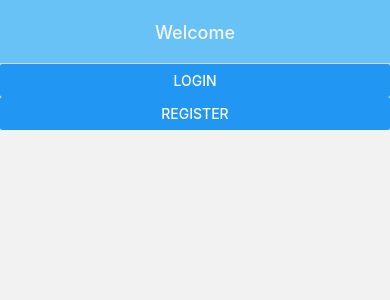
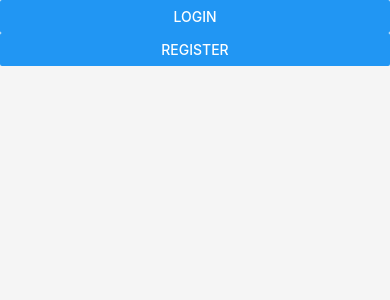
Before and after one commit to theton1k/kernelics, a React Native app: screen /AuthStack in a window 390 px wide. Shown: the top 300 px of the page. Built offline with nearby package versions, Linux system fonts and the light colour scheme.

Commit message:
fix navigation

```diff
--- a/src/navigation/Auth/index.tsx
+++ b/src/navigation/Auth/index.tsx
@@ -1,7 +1,7 @@
 import { createNativeStackNavigator } from '@react-navigation/native-stack';
 import { Login, Registration, Welcome } from '../../screens/AuthStack';
 import { RootStackParamList } from '../types';
-import { navigatorDefaultProps } from '../../theme';
+import { navigatorDefaultOptions } from '../../theme';
 
 const Stack = createNativeStackNavigator<RootStackParamList>();
 
@@ -9,10 +9,22 @@ const Auth = () => {
   return (
     <Stack.Navigator
       initialRouteName={'Welcome'}
-      screenOptions={navigatorDefaultProps}>
-      <Stack.Screen name={'Welcome'} component={Welcome} />
-      <Stack.Screen name={'Login'} component={Login} />
-      <Stack.Screen name={'Register'} component={Registration} />
+      screenOptions={navigatorDefaultOptions}>
+      <Stack.Screen
+        name={'Welcome'}
+        component={Welcome}
+        options={{ headerShown: false }}
+      />
+      <Stack.Screen
+        name={'Login'}
+        component={Login}
+        options={{ title: 'Login' }}
+      />
+      <Stack.Screen
+        name={'Register'}
+        component={Registration}
+        options={{ title: 'Registration' }}
+      />
     </Stack.Navigator>
   );
 };
--- a/src/theme/index.ts
+++ b/src/theme/index.ts
@@ -1,2 +1,3 @@
 export { colors } from './colors';
-export { navigatorDefaultProps } from './navigatorDefaultOptions';
+export { constants } from './constants';
+export { navigatorDefaultOptions } from './navigatorDefaultOptions';
--- a/src/theme/navigatorDefaultOptions.tsx
+++ b/src/theme/navigatorDefaultOptions.tsx
@@ -1,6 +1,6 @@
 import { colors } from './colors';
 
-export const navigatorDefaultProps = {
+export const navigatorDefaultOptions = {
   headerStyle: {
     backgroundColor: colors.primary,
   },
@@ -10,4 +10,7 @@ export const navigatorDefaultProps = {
   },
   headerTitleAlign: 'center' as 'center',
   headerTitleAllowFontScaling: false,
+  contentStyle: {
+    backgroundColor: colors.white,
+  },
 };
```
